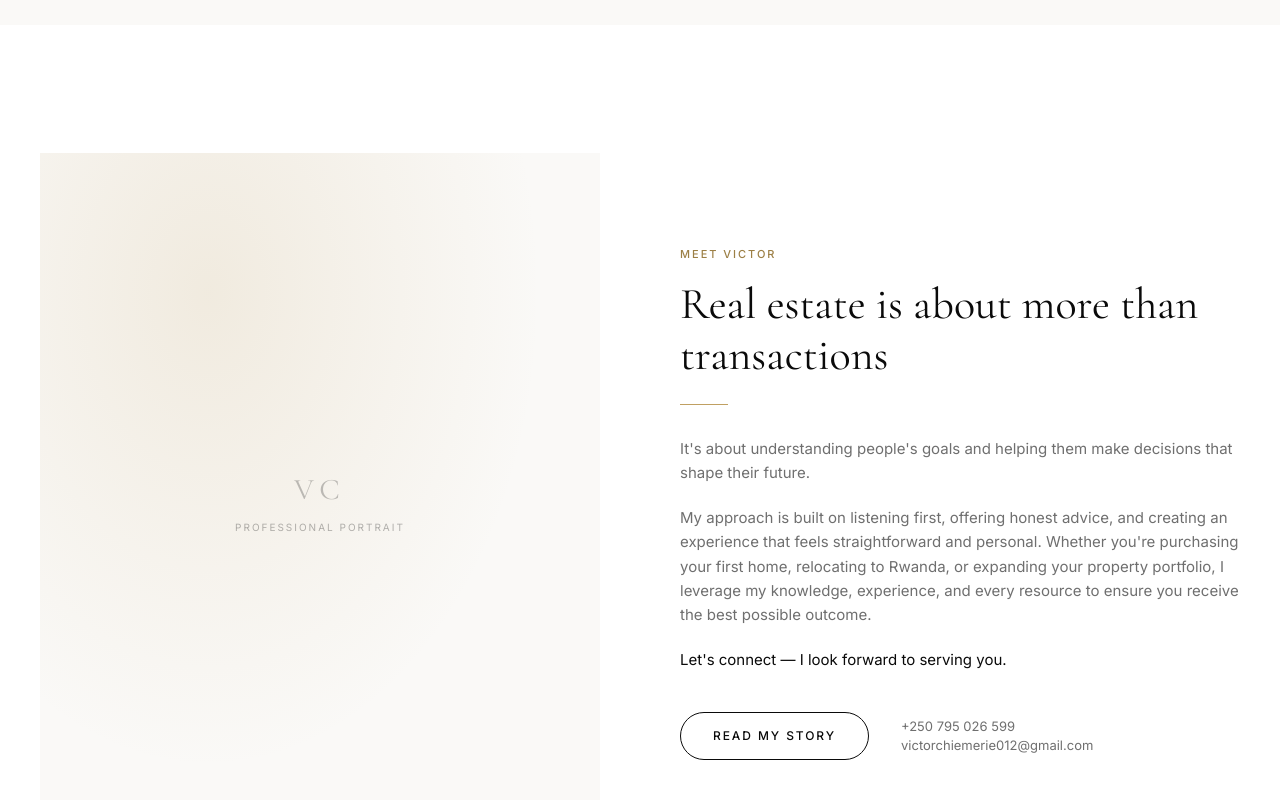
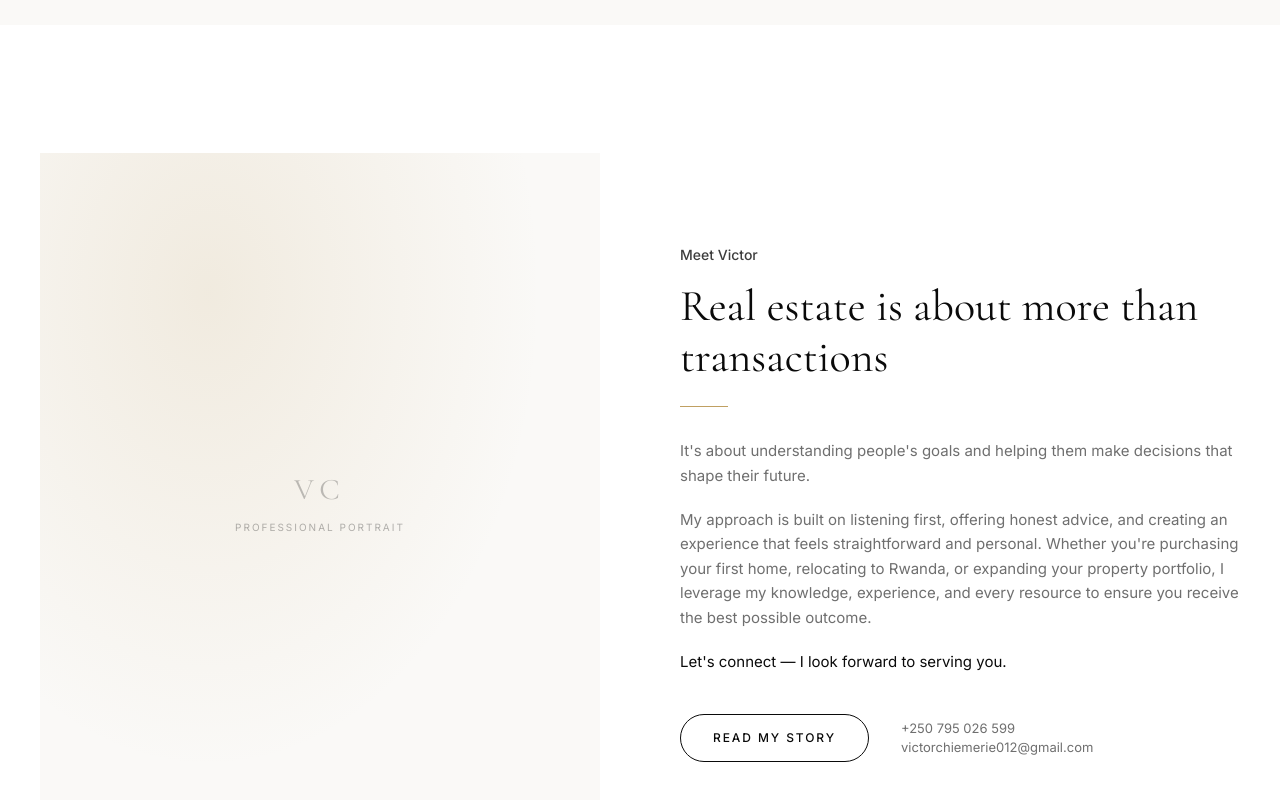
Before and after one commit to EucTech/victor-portfolio, a Next.js app: page / in a window 1280 px wide. Shown: the part 2988-3788 px from the top of the page. Built offline with nearby package versions, Linux system fonts and the light colour scheme.

Commit message:
style: add glass, marquee and intro curtain styles

```diff
--- a/src/app/globals.css
+++ b/src/app/globals.css
@@ -15,8 +15,12 @@
   --color-gold: #c0a062;
   --color-gold-deep: #9c7f45;
   --color-gold-tint: #f6f1e6;
+  --color-stone: #f3f1ed;
 
   --breakpoint-xs: 24rem;
+
+  --ease-out-expo: cubic-bezier(0.16, 1, 0.3, 1);
+  --ease-in-out-quint: cubic-bezier(0.83, 0, 0.17, 1);
 
   --font-display: var(--font-cormorant), Georgia, serif;
   --font-sans: var(--font-inter), system-ui, sans-serif;
@@ -24,7 +28,10 @@
 
 @layer base {
   * { border-color: var(--color-line); }
-  html { scroll-behavior: smooth; }
+  html { scroll-behavior: auto; }
+  html.lenis, html.lenis body { height: auto; }
+  .lenis.lenis-smooth [data-lenis-prevent] { overscroll-behavior: contain; }
+  .lenis.lenis-stopped { overflow: hidden; }
   body {
     background: #ffffff;
     color: var(--color-ink);
@@ -36,15 +43,100 @@
 }
 
 @utility label {
-  font-size: 0.6875rem;
+  font-size: 0.875rem;
   font-weight: 500;
-  letter-spacing: 0.18em;
-  text-transform: uppercase;
-  color: var(--color-gold-deep);
+  color: var(--color-ink-soft);
 }
 
 @utility link-underline {
   position: relative;
+}
+
+/* Frosted panel used for floating cards over photography */
+@utility glass {
+  background: rgba(255, 255, 255, 0.72);
+  backdrop-filter: blur(18px) saturate(140%);
+  -webkit-backdrop-filter: blur(18px) saturate(140%);
+  border: 1px solid rgba(255, 255, 255, 0.6);
+}
+
+@utility glass-dark {
+  background: rgba(10, 10, 10, 0.42);
+  backdrop-filter: blur(16px) saturate(130%);
+  -webkit-backdrop-filter: blur(16px) saturate(130%);
+  border: 1px solid rgba(255, 255, 255, 0.14);
+}
+
+/* Outlined display type */
+@utility text-outline {
+  color: transparent;
+  -webkit-text-stroke: 1px var(--color-ink);
+}
+
+@utility no-scrollbar {
+  scrollbar-width: none;
+  &::-webkit-scrollbar { display: none; }
+}
+
+/* First visit curtain */
+.intro-curtain {
+  position: fixed;
+  inset: 0;
+  z-index: 100;
+  display: flex;
+  align-items: center;
+  justify-content: center;
+  background: #fff;
+  pointer-events: none;
+  animation: curtain-lift 0.9s var(--ease-in-out-quint) 1.5s forwards;
+}
+.intro-curtain__inner {
+  display: flex;
+  flex-direction: column;
+  align-items: center;
+  gap: 1.25rem;
+}
+.intro-curtain__mark {
+  opacity: 0;
+  animation: mark-in 1s var(--ease-out-expo) 0.1s forwards;
+}
+.intro-curtain__rule {
+  display: block;
+  height: 1px;
+  width: 9rem;
+  background: var(--color-gold);
+  transform: scaleX(0);
+  animation: rule-draw 0.9s var(--ease-out-expo) 0.45s forwards;
+}
+.intro-curtain__name {
+  font-size: 1.25rem;
+  letter-spacing: 0.32em;
+  text-transform: uppercase;
+  color: var(--color-ink);
+  opacity: 0;
+  animation: fade-in 0.8s ease 0.7s forwards;
+}
+.intro-seen .intro-curtain { display: none; }
+
+@keyframes curtain-lift {
+  to { transform: translateY(-100%); visibility: hidden; }
+}
+@keyframes mark-in {
+  from { opacity: 0; transform: translateY(14px) scale(0.92); }
+  to { opacity: 1; transform: none; }
+}
+@keyframes rule-draw {
+  to { transform: scaleX(1); }
+}
+
+@keyframes marquee {
+  from { transform: translateX(0); }
+  to { transform: translateX(-50%); }
+}
+.animate-marquee { animation: marquee 38s linear infinite; }
+
+@media (prefers-reduced-motion: reduce) {
+  .animate-marquee { animation: none; }
 }
 
 @layer components {
```
